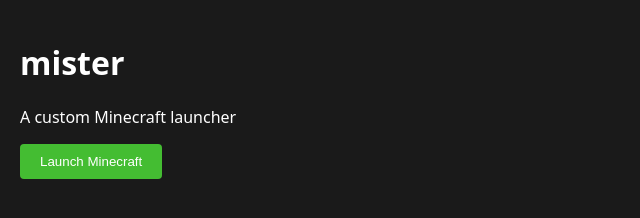
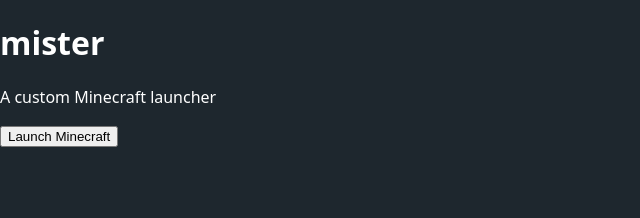
Before and after one commit to thesnipe789hd/mister, an Electron app: page index.html in a window 1200 px wide. Shown: the whole page, without its empty margins (0-640 px from the left). Drawn offline with Linux system fonts and the light colour scheme.

Commit message:
Add/Update index.html

```diff
--- a/index.html
+++ b/index.html
@@ -1,8 +1,22 @@
 <!DOCTYPE html>
 <html>
 <head>
-  <title>mister</title>
-  <link rel="stylesheet" href="styles.css">
+  <title>My Minecraft Launcher</title>
+  <style>
+    :root {
+      --primary: #44bd32;
+      --secondary: #0097e6;
+      --accent: #e84118;
+      --background: #1e272e;
+    }
+    body {
+      margin: 0;
+      padding: 0;
+      background-color: var(--background);
+      color: white;
+      font-family: system-ui, -apple-system, sans-serif;
+    }
+  </style>
 </head>
 <body>
   <div id="app"></div>
```
